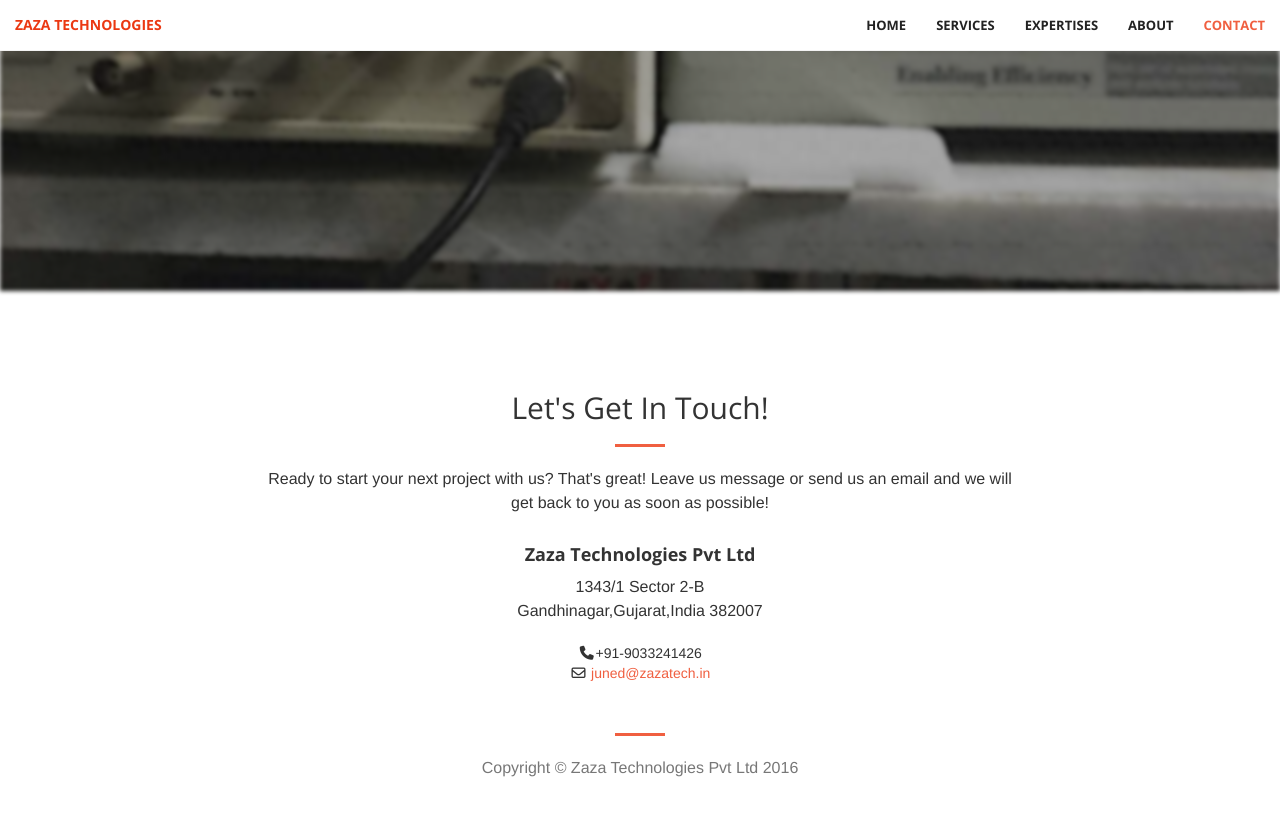
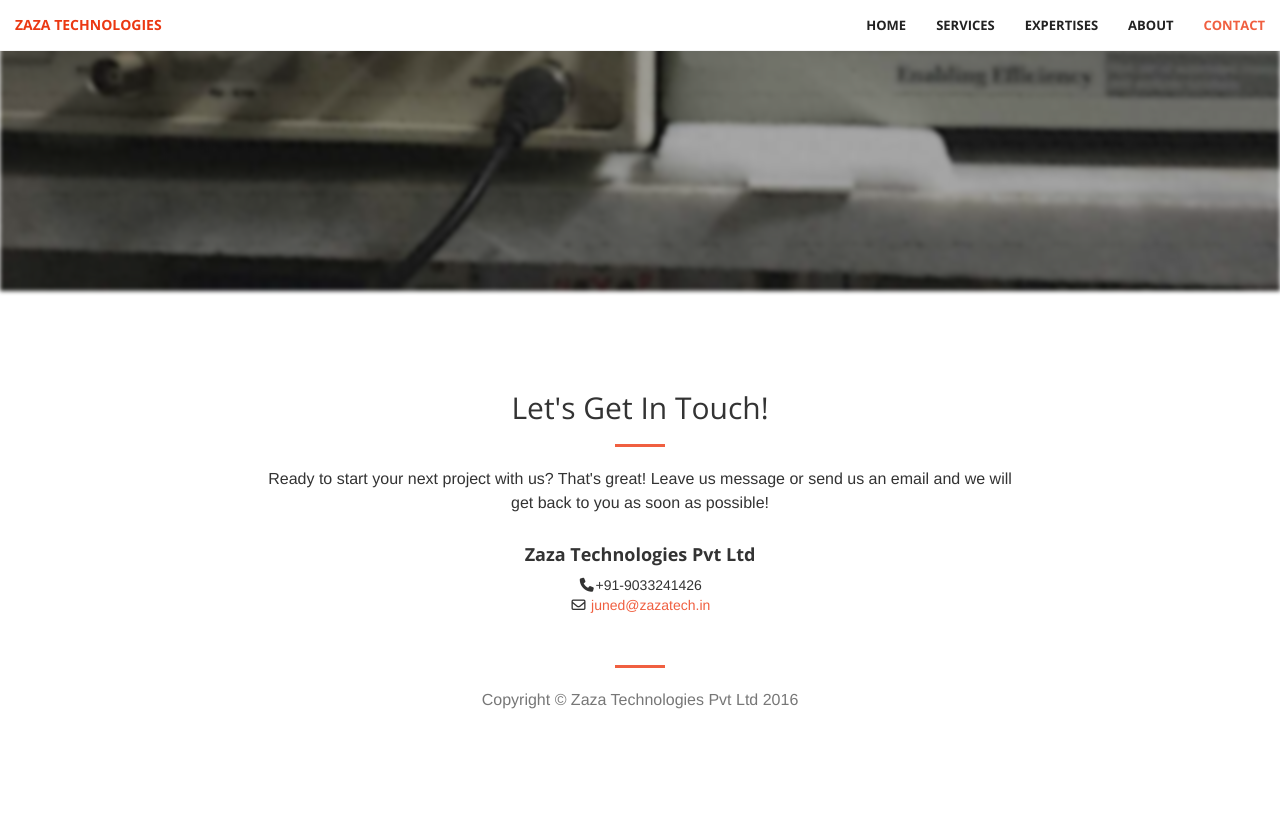
Before and after one commit to zazatech/zazatech.github.io, a Jekyll site: the page built from index.html, in a window 1280 px wide and 900 px high, scrolled down 609 px. Shown: the top 816 px of the window. Built offline with Jekyll 4.4.1, drawn with Linux system fonts in a browser that asks for light colours; nearby versions of some CDN libraries.

Commit message:
Update default.html

```diff
--- a/_layouts/default.html
+++ b/_layouts/default.html
@@ -138,8 +138,7 @@ drift.load('9n6u6i89wua8');
                 <div class="col-lg-10 col-lg-offset-1 text-center">
                     <h4><strong>Zaza Technologies Pvt Ltd</strong>
                     </h4>
-                    <p>1343/1 Sector 2-B
-                        <br>Gandhinagar,Gujarat,India 382007</p>
+
                     <ul class="list-unstyled">
                         <li><i class="fa fa-phone fa-fw"></i>+91-9033241426</li>
                         <li><i class="fa fa-envelope-o fa-fw"></i> <a href="mailto:juned@zazatech.in">juned@zazatech.in</a>
```
